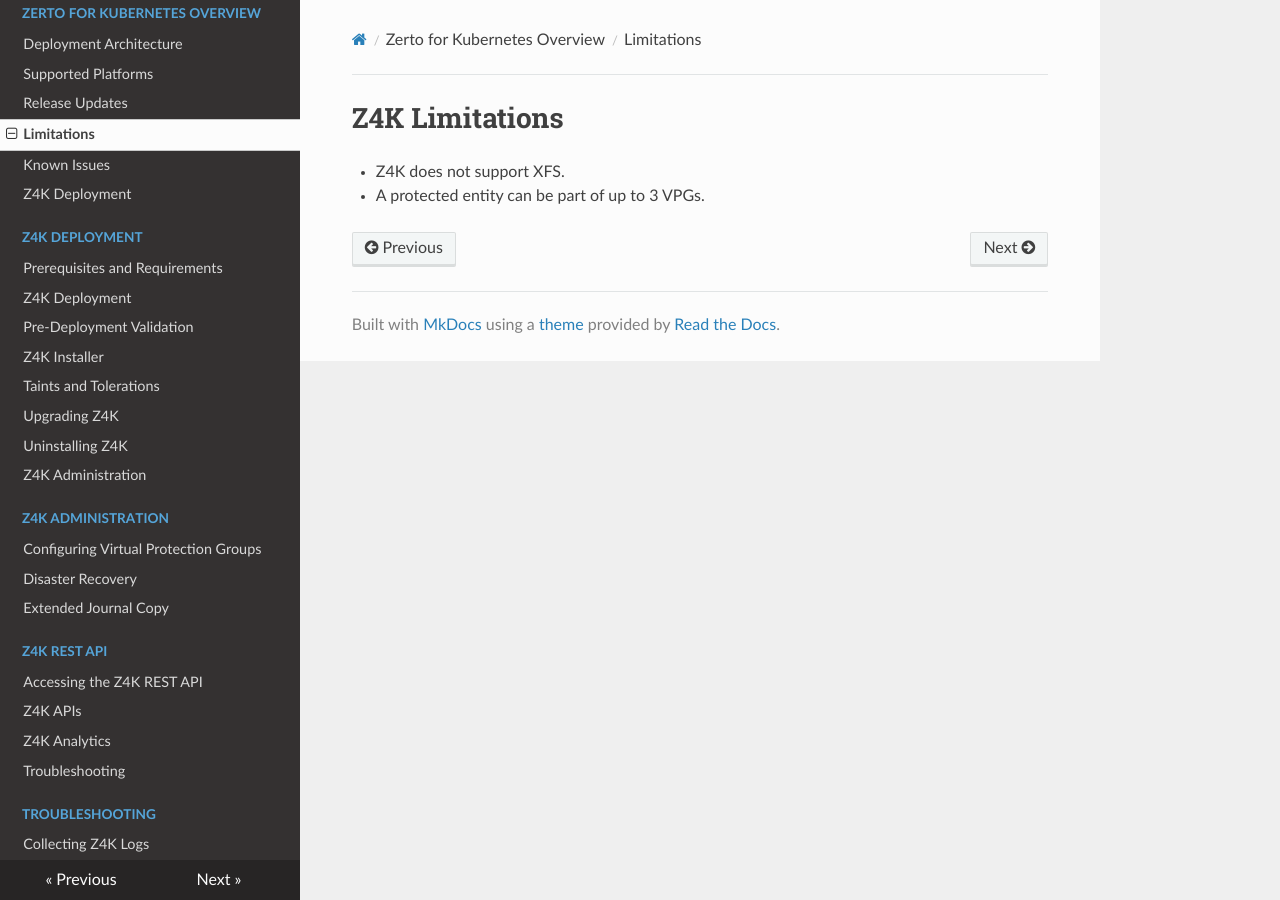
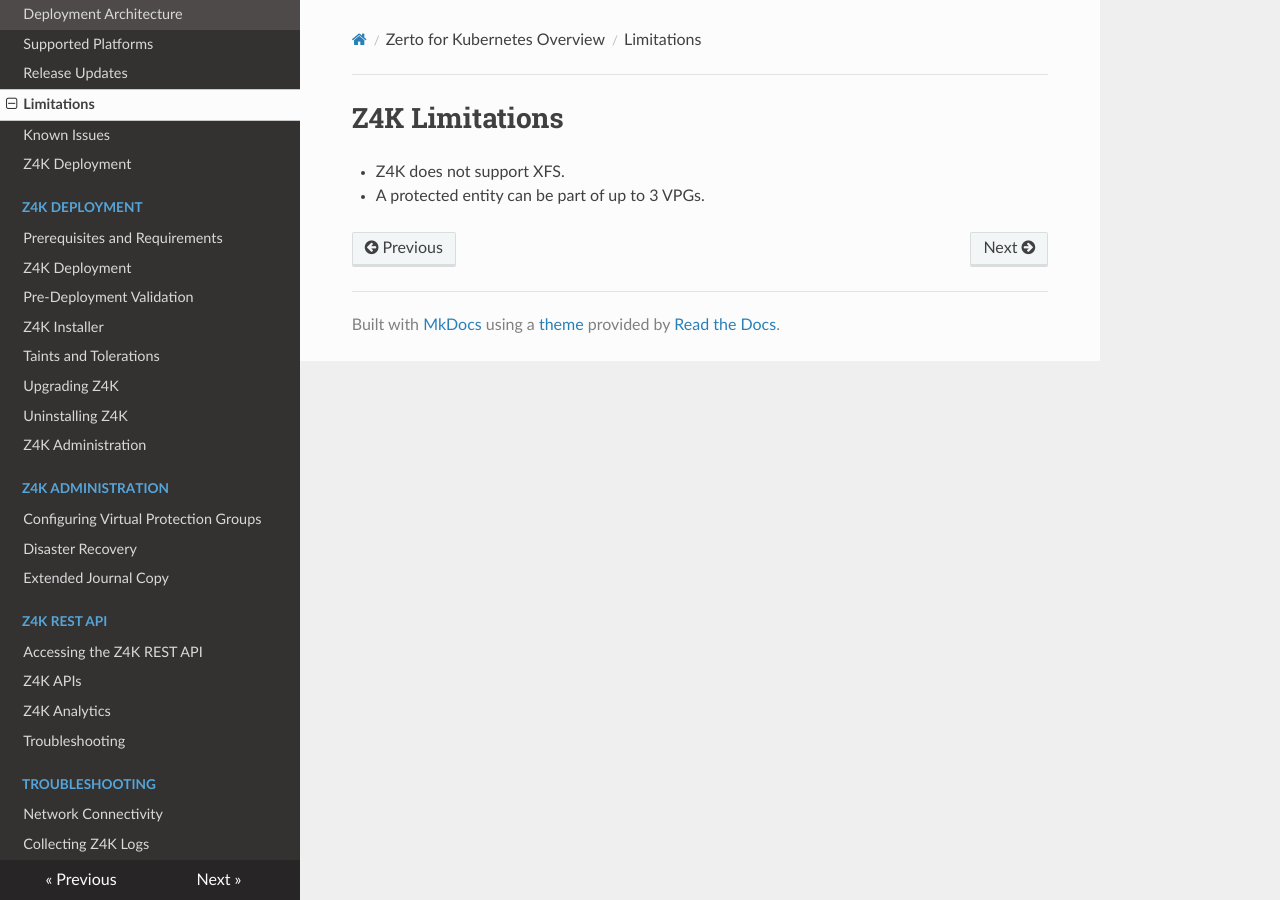
Before and after one commit to ZertoPublic/Z4K, an MkDocs documentation site: the page built from docs/Limitations.md, in a window 1280 px wide. Built offline with MkDocs 1.6.1, drawn with Linux system fonts in a browser that asks for light colours.

Commit message:
Update mkdocs.yml

```diff
--- a/mkdocs.yml
+++ b/mkdocs.yml
@@ -30,6 +30,7 @@
   - Z4K Analytics: Z4KAnalytics.md
   - Troubleshooting: TroubleshootingZ4K.md
   - Troubleshooting:
+    - Network Connectivity: NetworkConnectivity.md
     - Collecting Z4K Logs: LogCollection.md
 plugins:
   - zerto_swagger
```
